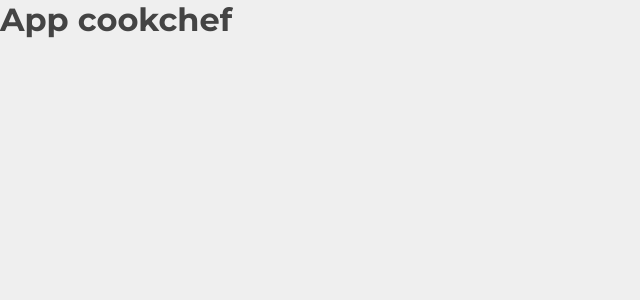
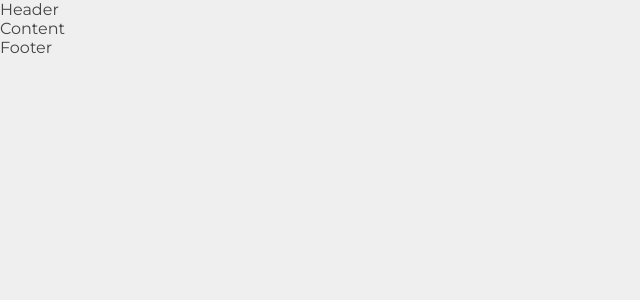
Before and after one commit to lpgiangrande/react-cookapp-dyma, a React (Create React App) app: page / in a window 1280 px wide. Shown: the top 300 px of the page, without its empty margins (0-640 px from the left). Built offline with nearby package versions, Linux system fonts and the light colour scheme.

Commit message:
create 3 components Header Content Footer and import them in App

```diff
--- a/src/App.js
+++ b/src/App.js
@@ -1,7 +1,14 @@
+import Header from "./components/Header";
+import Content from "./components/Content";
+import Footer from "./components/Footer";
 
 function App() {
   return (
-    <h1>App cookchef</h1>
+    <div>
+      <Header />
+      <Content />
+      <Footer />
+    </div>
   );
 }
 
--- /dev/null
+++ b/src/components/Content.js
@@ -0,0 +1,5 @@
+function Content() {
+    return <div>Content</div>
+}
+
+export default Content;
--- /dev/null
+++ b/src/components/Footer.js
@@ -0,0 +1,5 @@
+function Footer() {
+    return <div>Footer</div>
+}
+
+export default Footer;
--- /dev/null
+++ b/src/components/Header.js
@@ -0,0 +1,5 @@
+function Header() {
+    return <div>Header</div>
+}
+
+export default Header;
```
